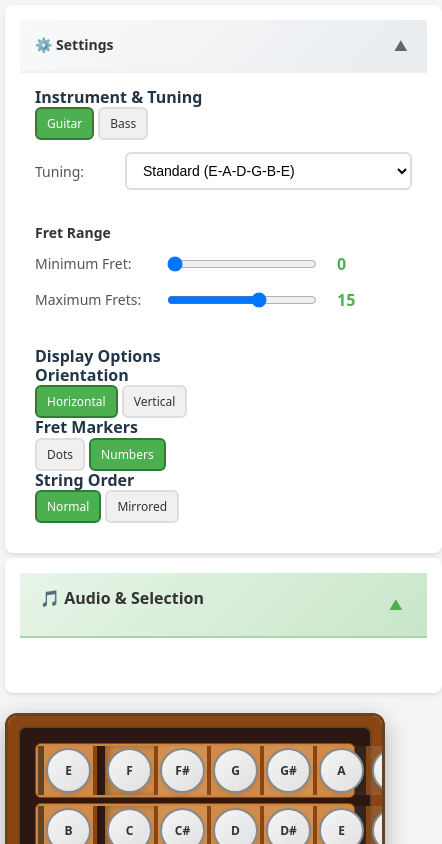
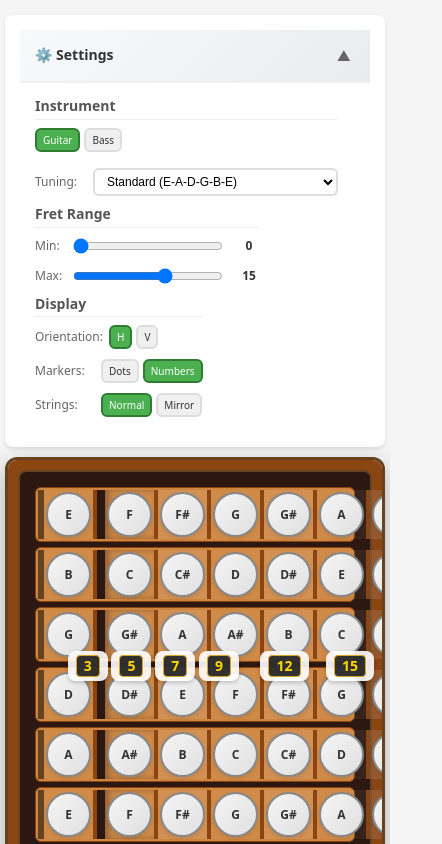
Before and after one commit to umatt1/Strings, a React (Vite) app: page / in a window 390 px wide. Shown: the top 844 px of the page, 442 px wide, since content can reach past the window. Built offline with nearby package versions, Linux system fonts and the light colour scheme.

Commit message:
Optimize settings for horizontal space and move playback to bottom with downward expansion

```diff
--- a/src/App.css
+++ b/src/App.css
@@ -35,21 +35,10 @@
 
 /* New Layout System - Fretboard Centric */
 .top-controls {
-  display: flex;
-  gap: 20px;
   margin-bottom: 20px;
-  flex-wrap: wrap;
 }
 
 .top-controls .controls {
-  flex: 2;
-  min-width: 300px;
-  margin-bottom: 0;
-}
-
-.top-controls .playback-controls {
-  flex: 1;
-  min-width: 250px;
   margin-bottom: 0;
 }
 
@@ -58,6 +47,7 @@
   grid-template-columns: auto 1fr;
   gap: 20px;
   align-items: start;
+  margin-bottom: 20px;
 }
 
 .theory-panel {
@@ -73,6 +63,14 @@
 .fretboard-panel {
   min-width: 0;
   flex: 1;
+}
+
+.bottom-controls {
+  margin-top: 20px;
+}
+
+.bottom-controls .playback-controls {
+  margin-bottom: 0;
 }
 
 .app-footer {
@@ -92,17 +90,6 @@
 @media (max-width: 768px) {
   .app {
     padding: 10px;
-  }
-
-  .top-controls {
-    flex-direction: column;
-    gap: 10px;
-  }
-
-  .top-controls .controls,
-  .top-controls .playback-controls {
-    min-width: 0;
-    flex: none;
   }
 
   .main-content {
@@ -125,11 +112,12 @@
     padding: 5px;
   }
 
-  .top-controls {
-    gap: 5px;
-  }
-
   .main-content {
     gap: 10px;
   }
+
+  .top-controls,
+  .bottom-controls {
+    margin: 10px 0;
+  }
 }
--- a/src/App.tsx
+++ b/src/App.tsx
@@ -80,15 +80,6 @@ function App() {
             mirrorStrings={mirrorStrings}
             onMirrorStringsChange={setMirrorStrings}
           />
-
-          <PlaybackControls
-            instrument={instrument}
-            numFrets={numFrets}
-            minFret={minFret}
-            selectedChordScale={selectedChordScale}
-            selectedNotes={selectedNotes}
-            onClearSelection={handleClearSelection}
-          />
         </div>
 
         {/* Main Content Area - Music Theory + Fretboard */}
@@ -113,6 +104,18 @@ function App() {
             />
           </div>
         </div>
+
+        {/* Bottom Playback Controls */}
+        <div className="bottom-controls">
+          <PlaybackControls
+            instrument={instrument}
+            numFrets={numFrets}
+            minFret={minFret}
+            selectedChordScale={selectedChordScale}
+            selectedNotes={selectedNotes}
+            onClearSelection={handleClearSelection}
+          />
+        </div>
       </main>
 
       <footer className="app-footer">
--- a/src/components/Controls.css
+++ b/src/components/Controls.css
@@ -53,6 +53,109 @@
 .controls-content {
   padding: 20px;
   transition: opacity 0.3s ease;
+}
+
+/* Horizontal Layout for Compact Design */
+.controls-horizontal-layout {
+  display: flex;
+  gap: 30px;
+  flex-wrap: wrap;
+  align-items: flex-start;
+}
+
+.control-group {
+  flex: 1;
+  min-width: 200px;
+  display: flex;
+  flex-direction: column;
+  gap: 8px;
+}
+
+.control-group h4 {
+  margin: 0;
+  font-size: 14px;
+  color: #555;
+  font-weight: 600;
+  border-bottom: 1px solid #eee;
+  padding-bottom: 4px;
+}
+
+.range-controls {
+  display: flex;
+  gap: 15px;
+}
+
+.range-item {
+  display: flex;
+  align-items: center;
+  gap: 8px;
+  flex: 1;
+}
+
+.range-item label {
+  font-size: 12px;
+  color: #666;
+  min-width: 30px;
+}
+
+.range-item input[type="range"] {
+  flex: 1;
+  min-width: 80px;
+}
+
+.range-item .value-display {
+  font-size: 12px;
+  font-weight: 600;
+  color: #333;
+  min-width: 20px;
+  text-align: center;
+}
+
+.display-grid {
+  display: flex;
+  flex-direction: column;
+  gap: 8px;
+}
+
+.option-subgroup {
+  display: flex;
+  align-items: center;
+  gap: 8px;
+}
+
+.option-subgroup label {
+  font-size: 12px;
+  color: #666;
+  min-width: 60px;
+}
+
+.button-group.compact {
+  gap: 4px;
+}
+
+.button-group.compact button {
+  padding: 4px 8px;
+  font-size: 11px;
+  min-width: auto;
+}
+
+.tuning-selector.compact {
+  display: flex;
+  align-items: center;
+  gap: 8px;
+  margin-top: 8px;
+}
+
+.tuning-selector.compact label {
+  font-size: 12px;
+  color: #666;
+  min-width: 50px;
+}
+
+.tuning-selector.compact select {
+  flex: 1;
+  padding: 4px 8px;
+  font-size: 12px;
 }
 
 .controls.collapsed .controls-content {
@@ -454,31 +557,22 @@ input[type="range"] {
     padding: 12px 15px;
   }
 
-  .controls-content.basic-controls-layout {
-    display: flex;
+  .controls-horizontal-layout {
     flex-direction: column;
     gap: 15px;
   }
 
-  .display-options {
-    flex-direction: column;
-    gap: 12px;
+  .control-group {
+    min-width: 0;
   }
 
-  .comprehensive-selectors {
+  .range-controls {
     flex-direction: column;
+    gap: 10px;
   }
 
-  .dropdown-section {
-    min-width: auto;
-  }
-
-  .category-items {
-    grid-template-columns: repeat(auto-fit, minmax(100px, 1fr));
-  }
-
-  .quick-buttons {
-    justify-content: center;
+  .display-grid {
+    gap: 10px;
   }
 }
 
@@ -487,12 +581,20 @@ input[type="range"] {
     font-size: 14px;
   }
 
-  .button-group {
-    gap: 4px;
+  .controls-horizontal-layout {
+    gap: 10px;
   }
 
-  .button-group button {
-    padding: 6px 10px;
-    font-size: 12px;
+  .range-item {
+    gap: 6px;
+  }
+
+  .option-subgroup {
+    gap: 6px;
+  }
+
+  .button-group.compact button {
+    padding: 3px 6px;
+    font-size: 10px;
   }
 }
--- a/src/components/Controls.tsx
+++ b/src/components/Controls.tsx
@@ -74,11 +74,12 @@ export const Controls: React.FC<ControlsProps> = ({
       </div>
 
       {!isCollapsed && (
-        <div className="controls-content basic-controls-layout">
-          <div className="control-section">
-            <h4>Instrument & Tuning</h4>
-            <div className="instrument-controls">
-              <div className="button-group">
+        <div className="controls-content">
+          <div className="controls-horizontal-layout">
+            {/* Instrument & Tuning Section */}
+            <div className="control-group">
+              <h4>Instrument</h4>
+              <div className="button-group compact">
                 <button
                   className={isGuitarSelected ? 'active' : ''}
                   onClick={() => handleInstrumentCategoryChange('guitar')}
@@ -92,8 +93,7 @@ export const Controls: React.FC<ControlsProps> = ({
                   Bass
                 </button>
               </div>
-
-              <div className="tuning-selector">
+              <div className="tuning-selector compact">
                 <label>Tuning:</label>
                 <select
                   value={selectedTuning.id}
@@ -107,13 +107,13 @@ export const Controls: React.FC<ControlsProps> = ({
             </select>
           </div>
         </div>
-      </div>
 
-      <div className="control-section">
-        <h3>Fret Range</h3>
-        <div className="fret-range-controls">
-          <div className="fret-control">
-            <label>Minimum Fret:</label>
+        {/* Fret Range Section */}
+        <div className="control-group">
+          <h4>Fret Range</h4>
+          <div className="range-controls">
+            <div className="range-item">
+              <label>Min:</label>
               <input
                 type="range"
                 min="0"
@@ -123,8 +123,8 @@ export const Controls: React.FC<ControlsProps> = ({
               />
               <span className="value-display">{minFret}</span>
             </div>
-          <div className="fret-control">
-            <label>Maximum Frets:</label>
+            <div className="range-item">
+              <label>Max:</label>
               <input
                 type="range"
                 min={minFret}
@@ -137,30 +137,31 @@ export const Controls: React.FC<ControlsProps> = ({
           </div>
         </div>
 
-        <div className="control-section">
-          <h4>Display Options</h4>
-          <div className="display-options">
-            <div className="option-group">
-              <h4>Orientation</h4>
-              <div className="button-group">
+        {/* Display Options Section */}
+        <div className="control-group">
+          <h4>Display</h4>
+          <div className="display-grid">
+            <div className="option-subgroup">
+              <label>Orientation:</label>
+              <div className="button-group compact">
                 <button
                   className={orientation === 'horizontal' ? 'active' : ''}
                   onClick={() => onOrientationChange('horizontal')}
                 >
-                  Horizontal
+                  H
                 </button>
                 <button
                   className={orientation === 'vertical' ? 'active' : ''}
                   onClick={() => onOrientationChange('vertical')}
                 >
-                  Vertical
+                  V
                 </button>
               </div>
             </div>
 
-            <div className="option-group">
-              <h4>Fret Markers</h4>
-              <div className="button-group">
+            <div className="option-subgroup">
+              <label>Markers:</label>
+              <div className="button-group compact">
                 <button
                   className={fretMarkerMode === 'dots' ? 'active' : ''}
                   onClick={() => onFretMarkerModeChange('dots')}
@@ -176,9 +177,9 @@ export const Controls: React.FC<ControlsProps> = ({
               </div>
             </div>
 
-            <div className="option-group">
-              <h4>String Order</h4>
-              <div className="button-group">
+            <div className="option-subgroup">
+              <label>Strings:</label>
+              <div className="button-group compact">
                 <button
                   className={!mirrorStrings ? 'active' : ''}
                   onClick={() => onMirrorStringsChange(false)}
@@ -189,8 +190,9 @@ export const Controls: React.FC<ControlsProps> = ({
                   className={mirrorStrings ? 'active' : ''}
                   onClick={() => onMirrorStringsChange(true)}
                 >
-                  Mirrored
+                  Mirror
                 </button>
+              </div>
             </div>
           </div>
         </div>
--- a/src/components/PlaybackControls.tsx
+++ b/src/components/PlaybackControls.tsx
@@ -69,7 +69,7 @@ export const PlaybackControls: React.FC<PlaybackControlsProps> = ({
       <div className="playback-header" onClick={toggleCollapse}>
         <h3>🎵 Audio & Selection</h3>
         <button className="collapse-button">
-          {isCollapsed ? '▼' : '▲'}
+          {isCollapsed ? '▲' : '▼'}
         </button>
       </div>
 
```
Lines whose indentation alone changed are shown as unchanged.
